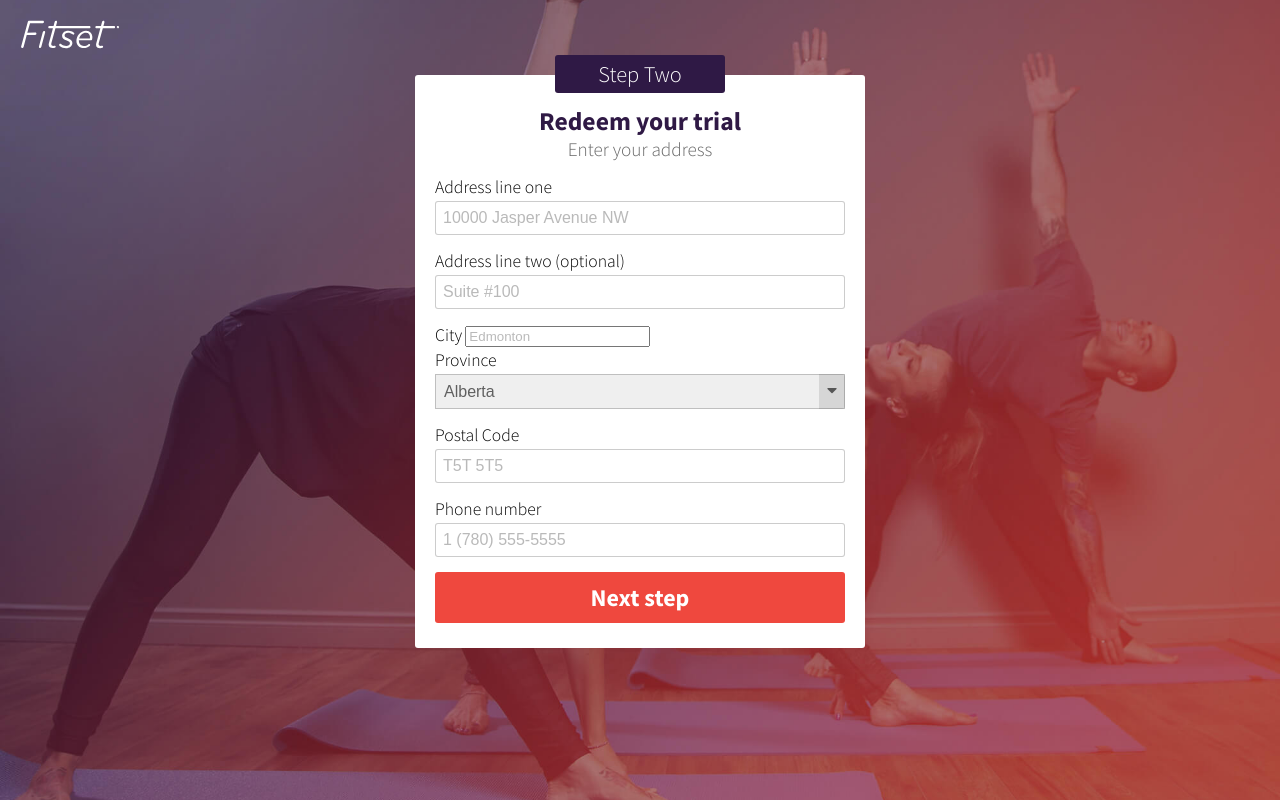
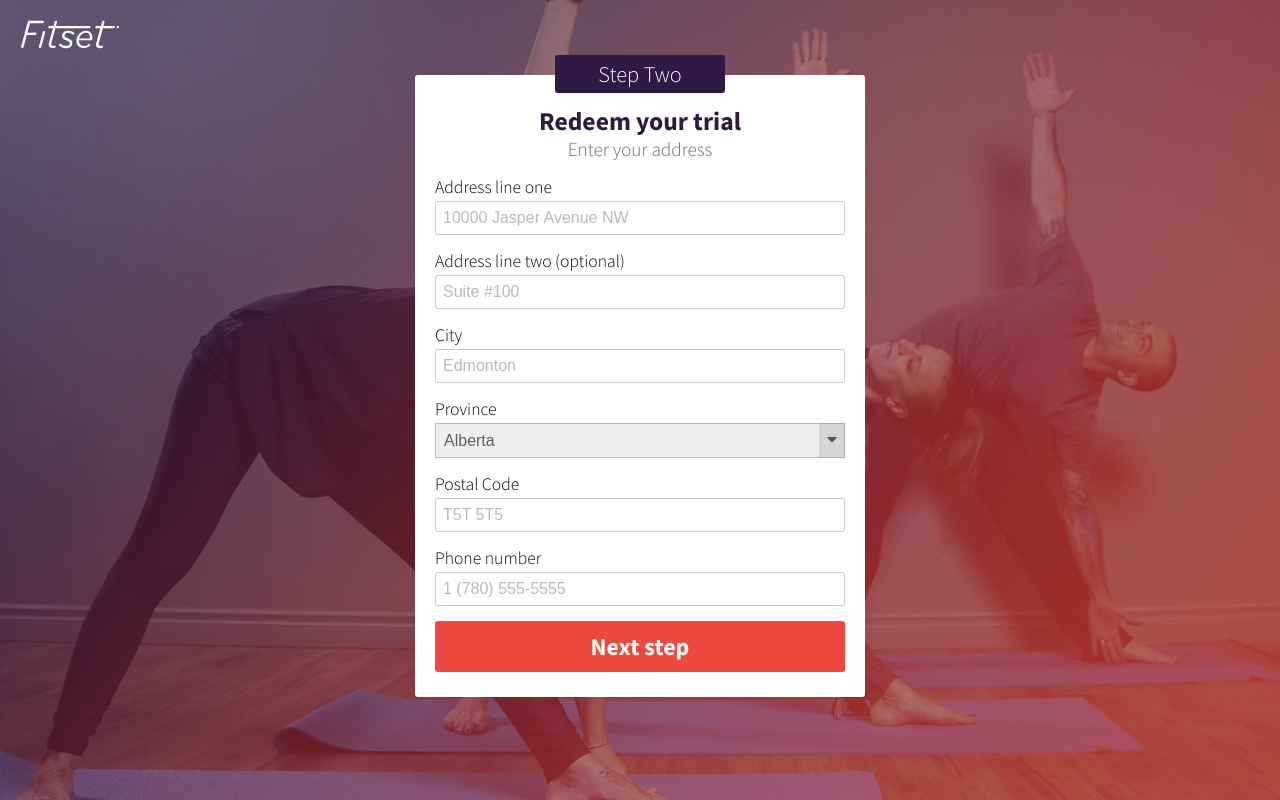
Before and after one commit to emailalexchau/fitset, a plain HTML site: page step-2.html in a window 1280 px wide. Drawn offline with nearby package versions, Linux system fonts and the light colour scheme; a script that the page names is missing.

Commit message:
Fix input box formatting

```diff
--- a/css/forms.scss
+++ b/css/forms.scss
@@ -95,7 +95,10 @@ html.full-background {
 		}
 	}
 	.field {
-		input[type="text"] {
+		input[type="text"],
+		input[type="email"],
+		input[type="password"]
+		{
 			-webkit-appearance: none;
     		-moz-appearance: none;
     		appearance: none;
--- a/step-2.html
+++ b/step-2.html
@@ -35,7 +35,7 @@
 		</div>
 		<div class="field">
 			<label for="city">City</label>
-			<input id="city" placeholder="Edmonton" type="email">
+			<input id="city" placeholder="Edmonton" type="text">
 		</div>
 		<div class="field">
 			<label for="province">Province</label>
```
Also changed, not shown: css/forms.css.
